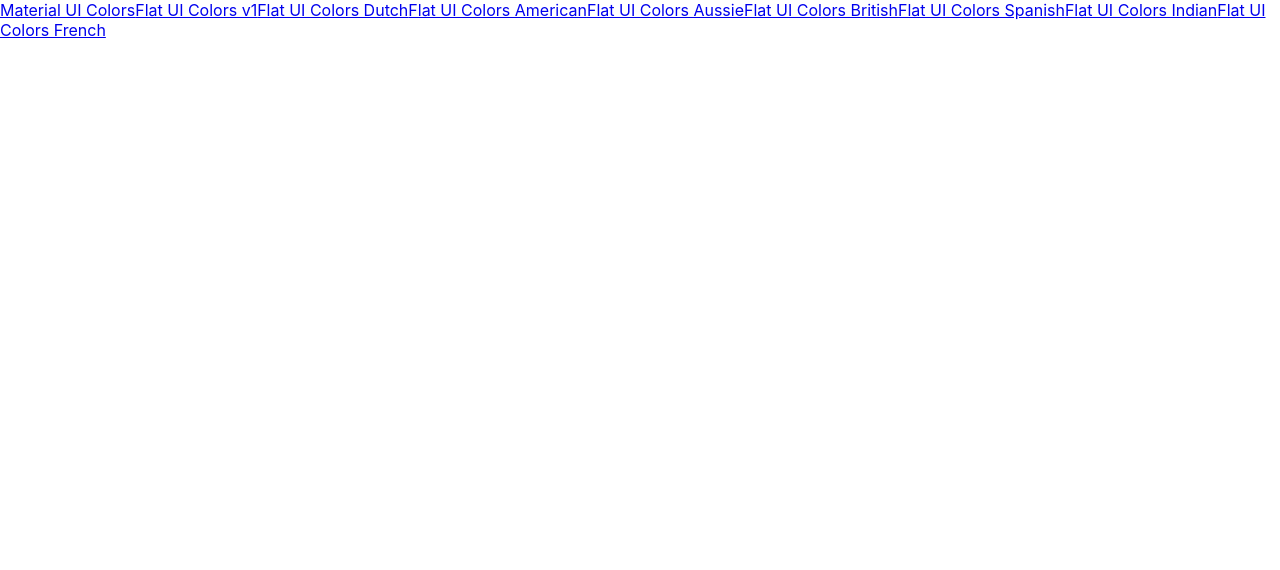
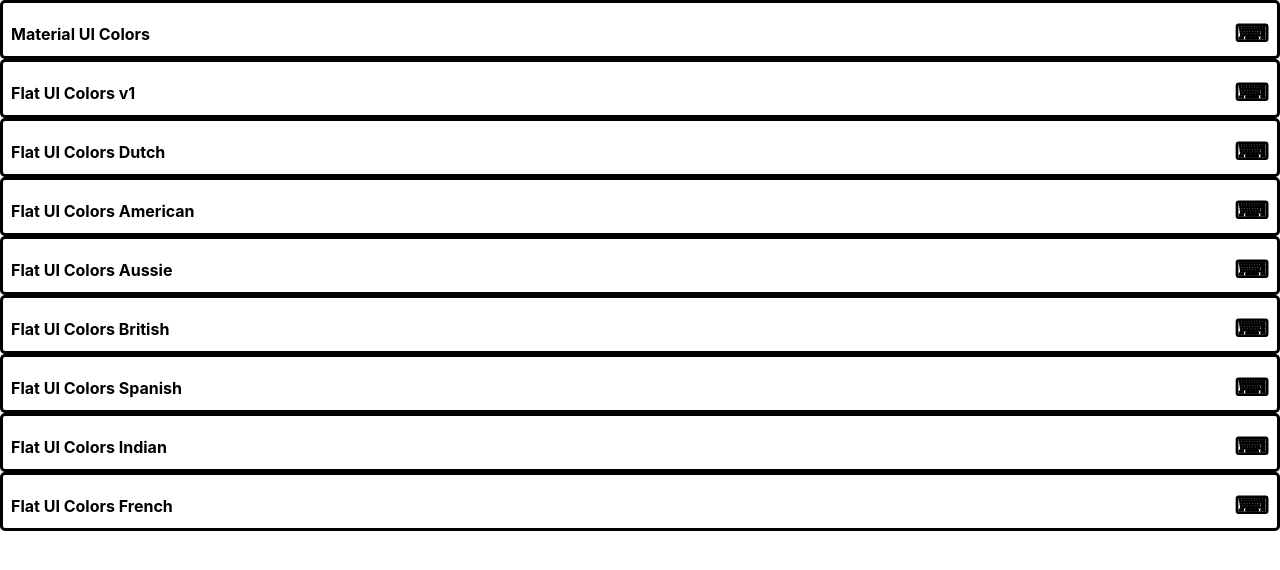
Before and after one commit to akhilbharti/colorApp, a React (Create React App) app: page / in a window 1280 px wide. Shown: the top 570 px of the page. Built offline with nearby package versions, Linux system fonts and the light colour scheme.

Commit message:
minipalette created and styling added

```diff
--- a/package.json
+++ b/package.json
@@ -5,6 +5,7 @@
   "dependencies": {
     "@material-ui/core": "^4.10.2",
     "@material-ui/icons": "^4.9.1",
+    "@material-ui/styles": "^4.10.0",
     "@testing-library/jest-dom": "^4.2.4",
     "@testing-library/react": "^9.3.2",
     "@testing-library/user-event": "^7.1.2",
--- /dev/null
+++ b/src/components/miniPalette.js
@@ -0,0 +1,44 @@
+import React from 'react'
+import {makeStyles} from '@material-ui/styles'
+
+const styles = makeStyles({
+  root: {
+    background:"white",
+    border:"3px solid black",
+    borderRadius:"5px",
+    padding:"0.5rem",
+    position:"relative",
+    overflow:"hidden",
+    "&:hover":{
+      cursor:"pointer"
+    }
+  },
+  colors:{
+    backgroundColor:"grey",
+  },
+  title:{
+    display:"flex",
+    justifyContent:"space-between",
+    alignItems:"center",
+    margin:"0",
+    color:"black",
+    paddingTop:"0.5rem",
+    fontSize:"1rem",
+    position:"relative"
+  },
+  emoji:{
+    marginLeft:"0.5rem",
+    fontSize:"1.5rem",
+  }
+})
+
+function MiniPalette(props){
+  const {paletteName, emoji} = props
+  const classes = styles()
+  return (<div className={classes.root}>
+    <div className={classes.colors}></div>
+    <h5 className={classes.title}>{paletteName} <span className={classes.emoji}>{emoji}</span></h5>
+  </div>)
+}
+
+export default MiniPalette
--- a/src/components/paletteList.js
+++ b/src/components/paletteList.js
@@ -1,10 +1,11 @@
 import React from 'react'
 import {Link} from 'react-router-dom'
+import MiniPalette from './miniPalette'
 
 function PaletteList(props){
   const { palettes} = props
   const platteRoute = palettes.map(palette=>{
-    return <Link key={palette.id} to={`/palette/${palette.id}`}>{palette.paletteName}</Link>
+    return <MiniPalette {...palette}/>
   })
 return <div>{platteRoute}</div>
 }
```
